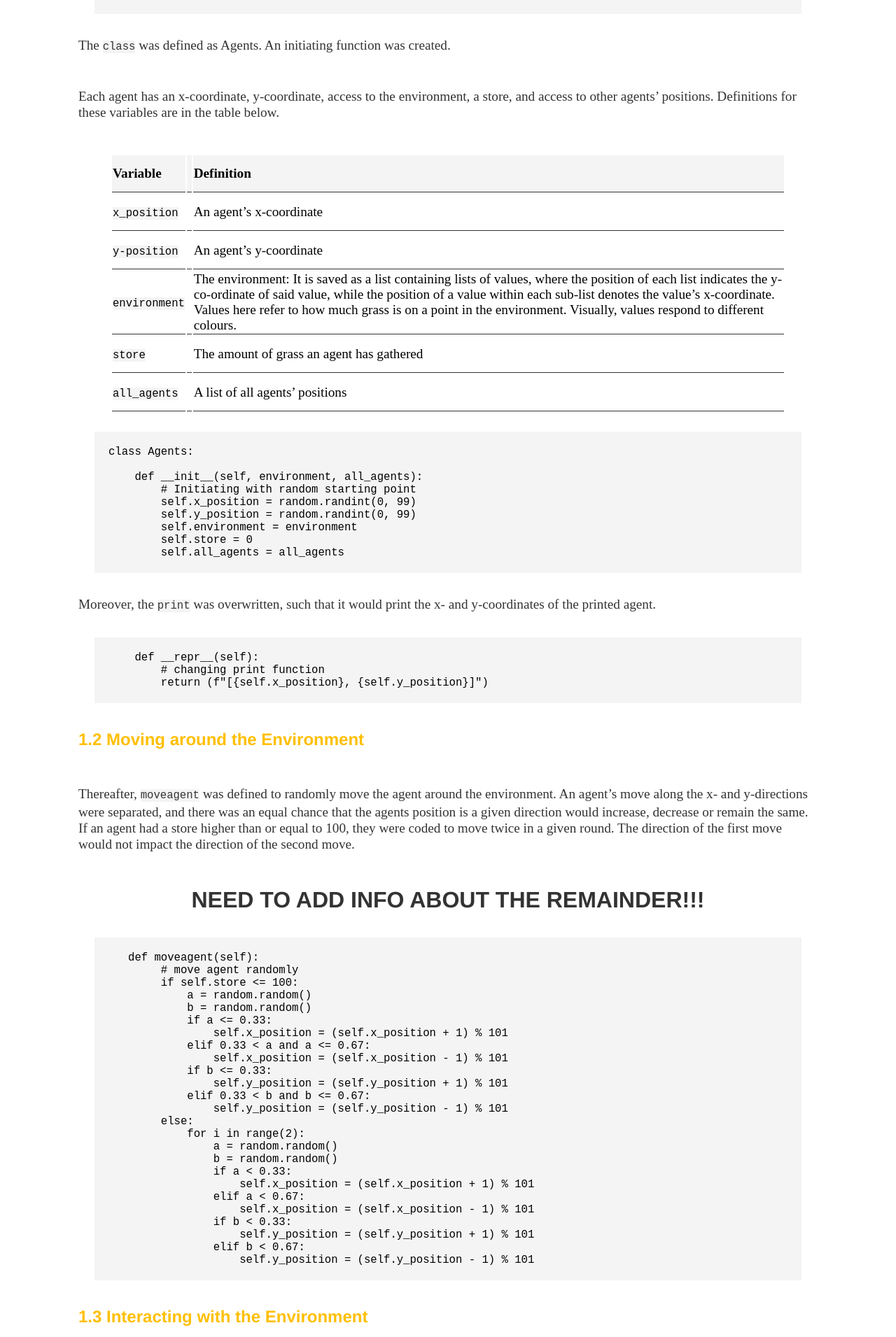
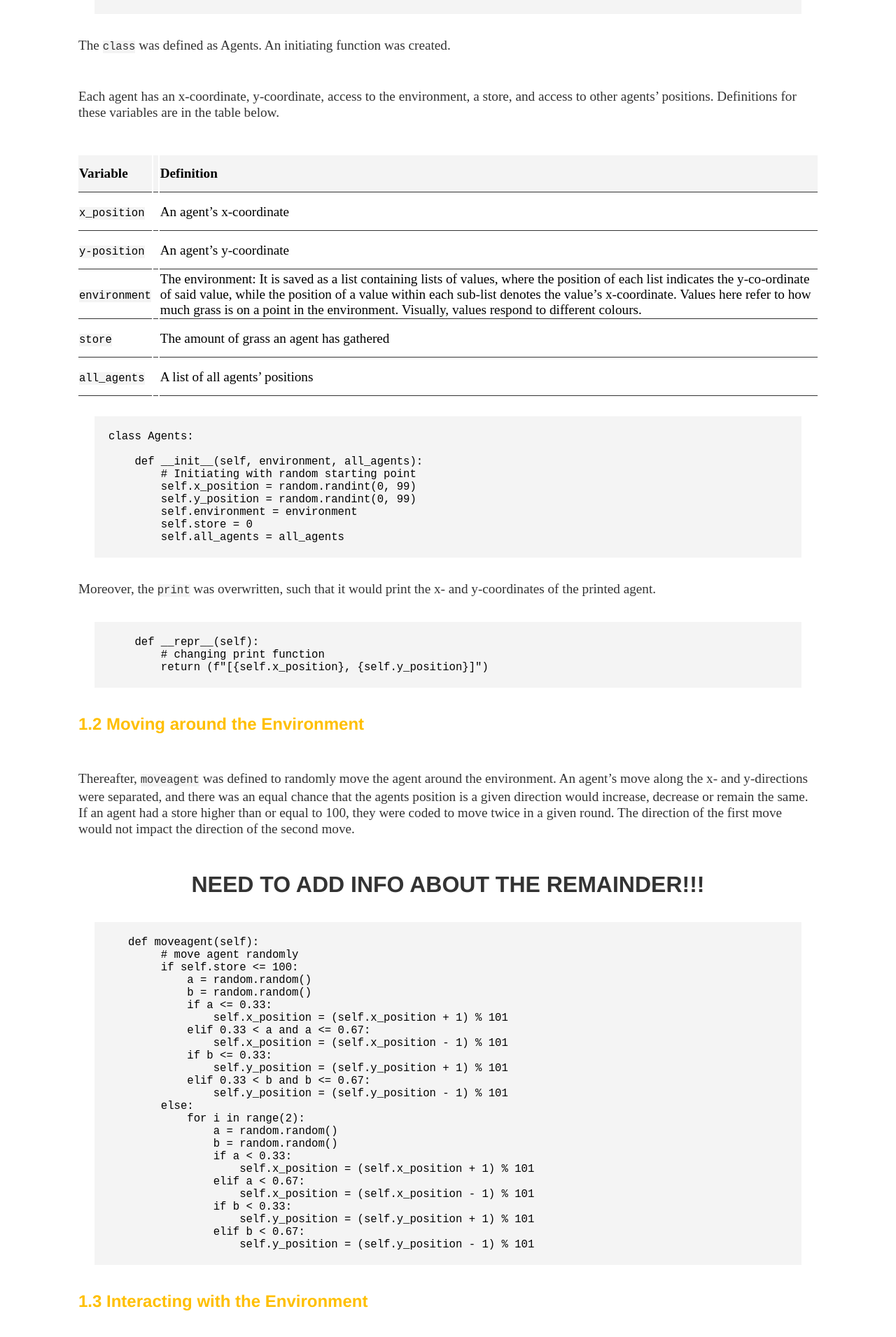
Before and after one commit to lena-kilian/lena-kilian.github.io, a Jekyll site: the page built from abm/index.md, in a window 1280 px wide. Shown: the part 756-2667 px from the top of the page at 70% size. Built offline with Jekyll 4.4.1, drawn with Linux system fonts in a browser that asks for light colours; our own code applies the rules of GitHub Pages for plain Markdown files.

Commit message:
Update main.css

```diff
--- a/css/main.css
+++ b/css/main.css
@@ -143,8 +143,6 @@ pre code {
 }
 
 table {
-    margin-left: 2.5em;
-    margin-right: 2.5em;
     font-size: 1.2em;
     text-align: left;
     padding: 14px;
```
